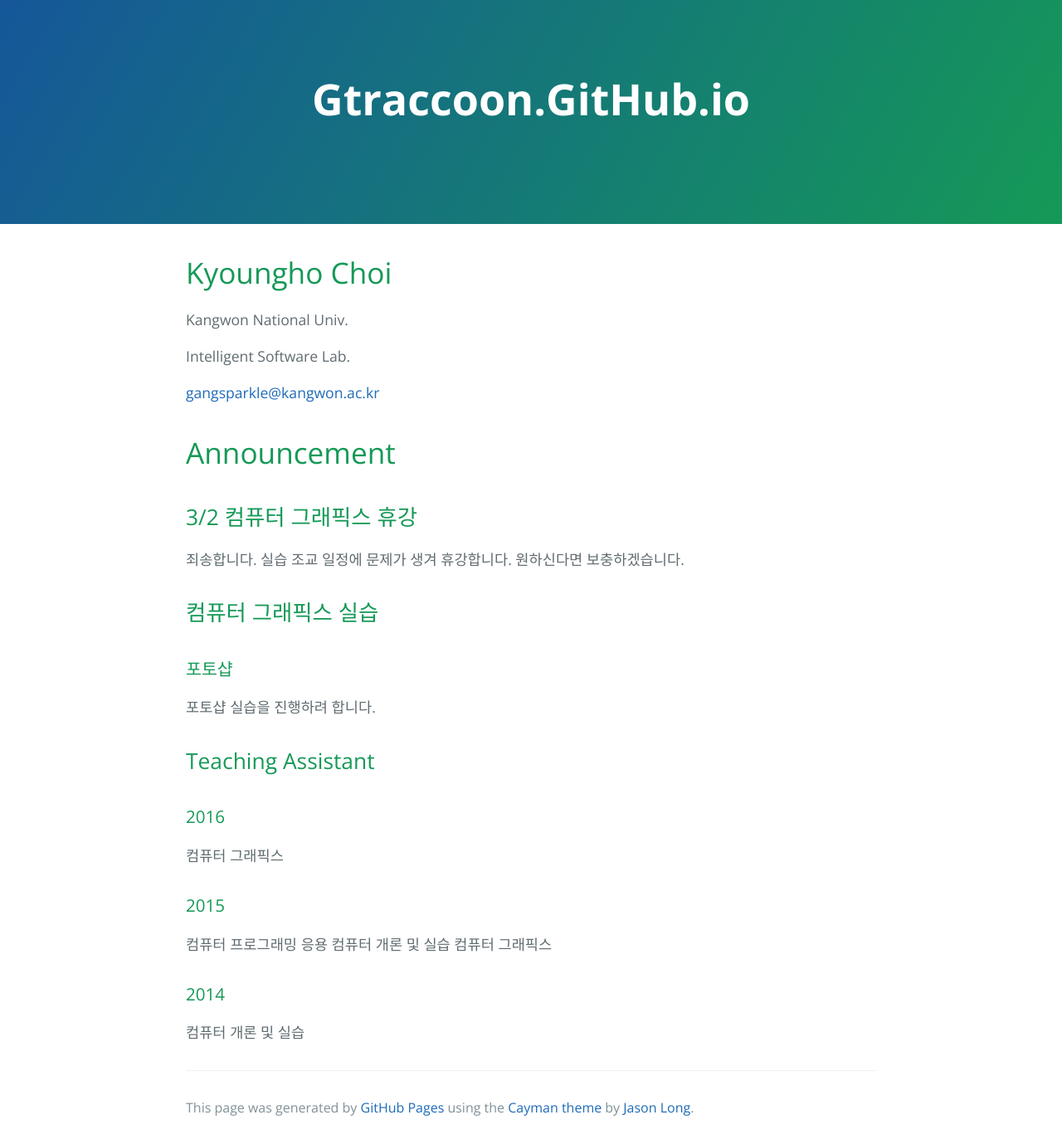
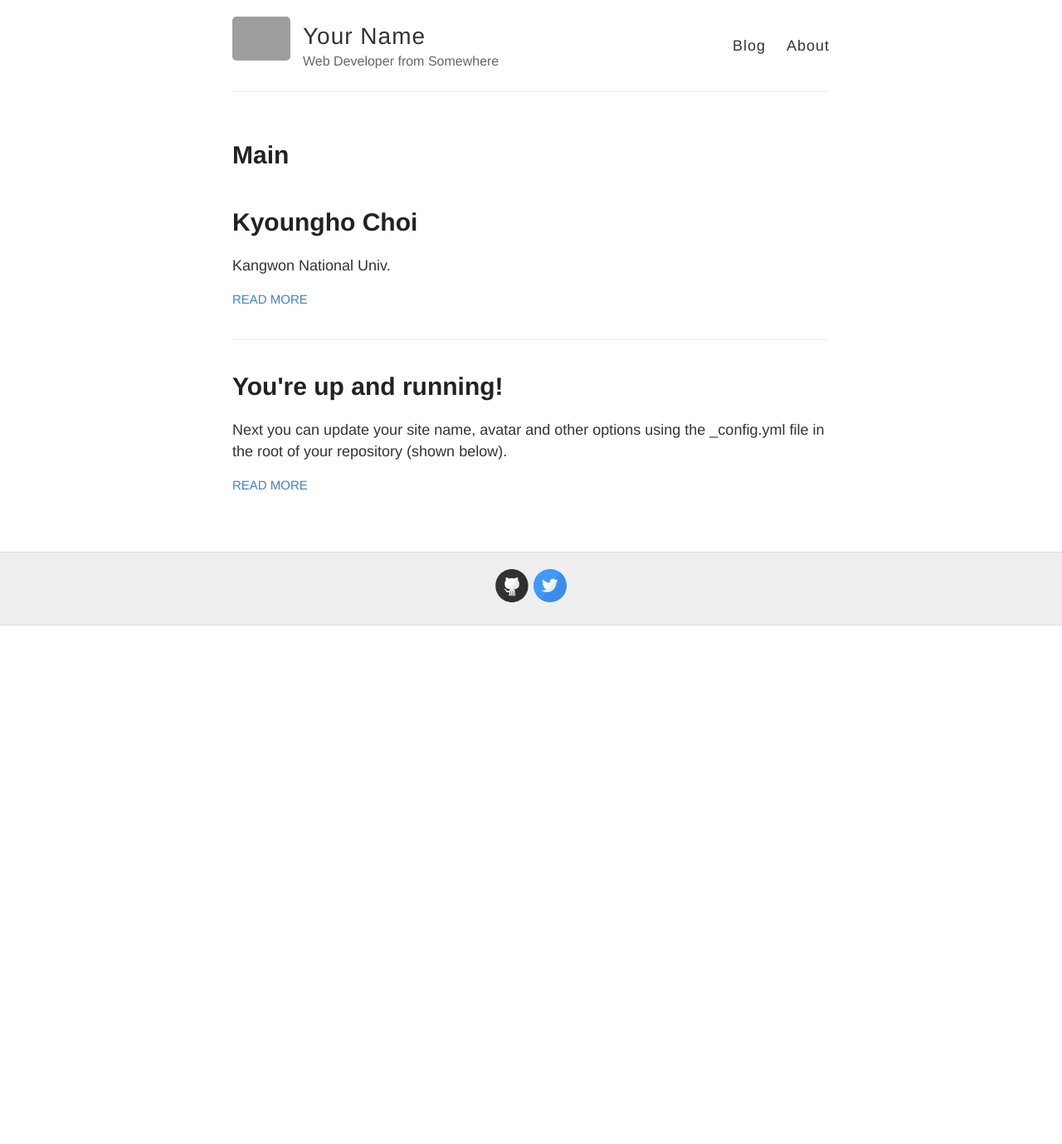
Before and after one commit to gtraccoon/gtraccoon.github.io, a Jekyll site: the page built from index.html, in a window 1280 px wide. Shown: the whole page at 83% size. Built offline with Jekyll 4.4.1, drawn with Linux system fonts in a browser that asks for light colours; Markdown is read by kramdown in place of the engine named in the settings; after the commit the page ends 900 px from its top, so only the background shows below that; grey boxes are pictures that could not be loaded.

Commit message:
Update index.html

```diff
--- a/index.html
+++ b/index.html
@@ -1,74 +1,18 @@
-<!DOCTYPE html>
-<html lang="en-us">
-  <head>
-    <meta charset="UTF-8">
-    <title>Gtraccoon.GitHub.io by gtraccoon</title>
-    <meta name="viewport" content="width=device-width, initial-scale=1">
-    <link rel="stylesheet" type="text/css" href="stylesheets/normalize.css" media="screen">
-    <link href='https://fonts.googleapis.com/css?family=Open+Sans:400,700' rel='stylesheet' type='text/css'>
-    <link rel="stylesheet" type="text/css" href="stylesheets/stylesheet.css" media="screen">
-    <link rel="stylesheet" type="text/css" href="stylesheets/github-light.css" media="screen">
-  </head>
-  <body>
-    <section class="page-header">
-      <h1 class="project-name">Gtraccoon.GitHub.io</h1>
-      <h2 class="project-tagline"></h2>
-    </section>
+---
+layout: default
+---
 
-    <section class="main-content">
-      <h1>
-<a id="kyoungho-choi" class="anchor" href="#kyoungho-choi" aria-hidden="true"><span aria-hidden="true" class="octicon octicon-link"></span></a>Kyoungho Choi</h1>
+<div class="posts">
+  {% for post in site.posts %}
+    <article class="post">
 
-<p>Kangwon National Univ.</p>
+      <h1><a href="{{ site.baseurl }}{{ post.url }}">{{ post.title }}</a></h1>
 
-<p>Intelligent Software Lab.</p>
+      <div class="entry">
+        {{ post.excerpt }}
+      </div>
 
-<p><a href="mailto:gangsparkle@kangwon.ac.kr">gangsparkle@kangwon.ac.kr</a></p>
-
-<h1>
-<a id="announcement" class="anchor" href="#announcement" aria-hidden="true"><span aria-hidden="true" class="octicon octicon-link"></span></a>Announcement</h1>
-
-<h2>
-<a id="32-컴퓨터-그래픽스-휴강" class="anchor" href="#32-%EC%BB%B4%ED%93%A8%ED%84%B0-%EA%B7%B8%EB%9E%98%ED%94%BD%EC%8A%A4-%ED%9C%B4%EA%B0%95" aria-hidden="true"><span aria-hidden="true" class="octicon octicon-link"></span></a>3/2 컴퓨터 그래픽스 휴강</h2>
-
-<p>죄송합니다. 실습 조교 일정에 문제가 생겨 휴강합니다.
-원하신다면 보충하겠습니다. </p>
-
-<h2>
-<a id="컴퓨터-그래픽스-실습" class="anchor" href="#%EC%BB%B4%ED%93%A8%ED%84%B0-%EA%B7%B8%EB%9E%98%ED%94%BD%EC%8A%A4-%EC%8B%A4%EC%8A%B5" aria-hidden="true"><span aria-hidden="true" class="octicon octicon-link"></span></a>컴퓨터 그래픽스 실습</h2>
-
-<h3>
-<a id="포토샵" class="anchor" href="#%ED%8F%AC%ED%86%A0%EC%83%B5" aria-hidden="true"><span aria-hidden="true" class="octicon octicon-link"></span></a>포토샵</h3>
-
-<p>포토샵 실습을 진행하려 합니다. </p>
-
-<h2>
-<a id="teaching-assistant" class="anchor" href="#teaching-assistant" aria-hidden="true"><span aria-hidden="true" class="octicon octicon-link"></span></a>Teaching Assistant</h2>
-
-<h3>
-<a id="2016" class="anchor" href="#2016" aria-hidden="true"><span aria-hidden="true" class="octicon octicon-link"></span></a>2016</h3>
-
-<p>컴퓨터 그래픽스</p>
-
-<h3>
-<a id="2015" class="anchor" href="#2015" aria-hidden="true"><span aria-hidden="true" class="octicon octicon-link"></span></a>2015</h3>
-
-<p>컴퓨터 프로그래밍 응용
-컴퓨터 개론 및 실습
-컴퓨터 그래픽스</p>
-
-<h3>
-<a id="2014" class="anchor" href="#2014" aria-hidden="true"><span aria-hidden="true" class="octicon octicon-link"></span></a>2014</h3>
-
-<p>컴퓨터 개론 및 실습</p>
-
-      <footer class="site-footer">
-
-        <span class="site-footer-credits">This page was generated by <a href="https://pages.github.com">GitHub Pages</a> using the <a href="https://github.com/jasonlong/cayman-theme">Cayman theme</a> by <a href="https://twitter.com/jasonlong">Jason Long</a>.</span>
-      </footer>
-
-    </section>
-
-
-  </body>
-</html>
+      <a href="{{ site.baseurl }}{{ post.url }}" class="read-more">Read More</a>
+    </article>
+  {% endfor %}
+</div>
```
